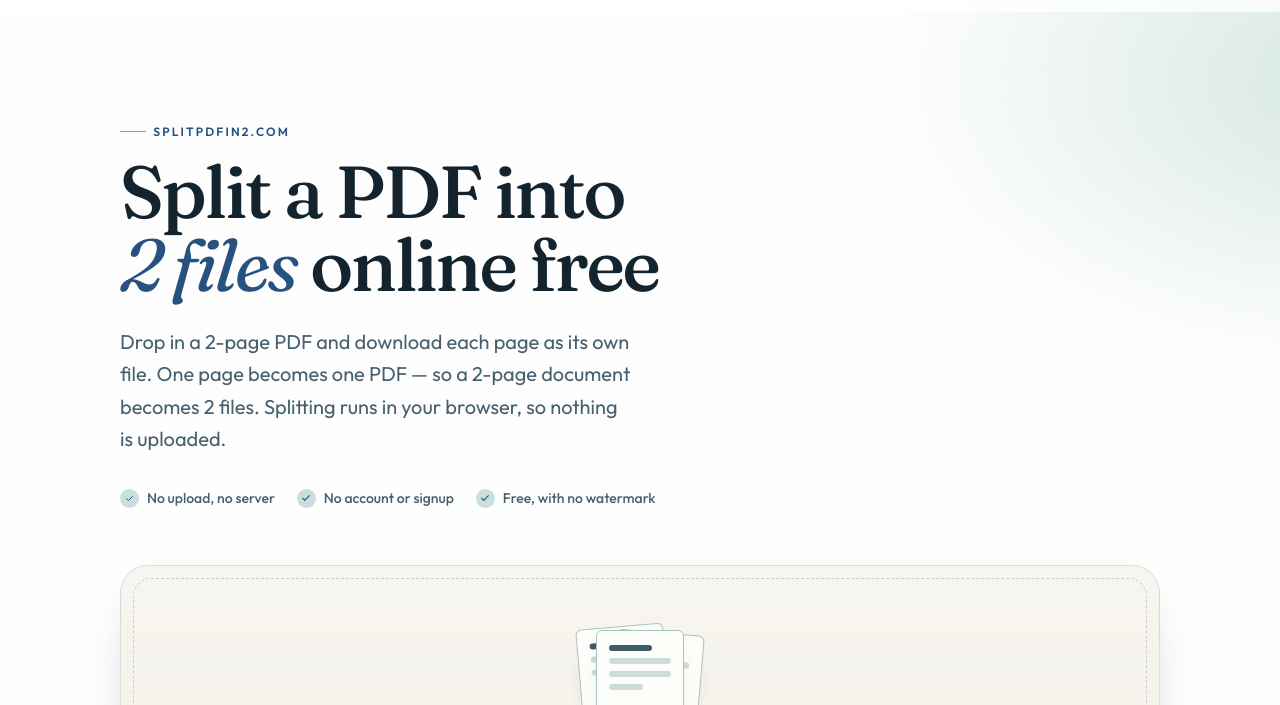
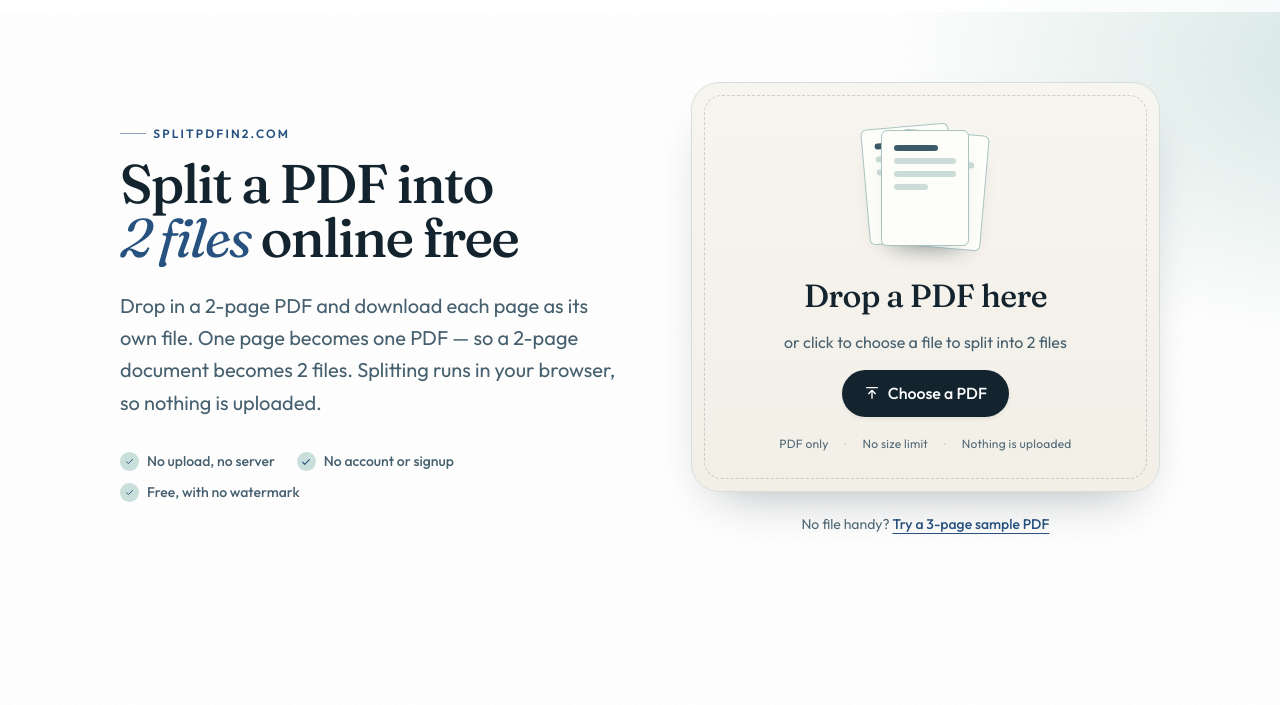
Before and after one commit to Tchoukoualeu/pdf, a website built with Vite: page index.html in a window 1280 px wide. Shown: the part 51-756 px from the top of the page. Built offline with nearby package versions, Linux system fonts and the light colour scheme.

Commit message:
hero v 2

```diff
--- a/index.html
+++ b/index.html
@@ -233,6 +233,7 @@
 
     <div class="app">
       <main>
+        <div class="landing">
           <section class="hero" aria-labelledby="page-title">
             <p class="eyebrow">splitpdfin2.com</p>
             <h1 id="page-title">Split a PDF into <em>2 files</em> online free</h1>
@@ -313,6 +314,7 @@
             <ul id="page-grid" class="page-grid"></ul>
           </div>
           </section>
+        </div>
 
         <section id="how" class="section" aria-labelledby="how-title">
           <div class="section-head">
--- a/src/style.css
+++ b/src/style.css
@@ -563,8 +563,13 @@ p {
 
 /* 6. Hero ------------------------------------------------------------------ */
 
+.landing {
+  display: grid;
+  gap: clamp(28px, 4vw, 48px);
+  padding: clamp(36px, 5.5vw, 80px) 0 clamp(24px, 3.5vw, 40px);
+}
+
 .hero {
-  padding: clamp(56px, 8vw, 104px) 0 clamp(36px, 5vw, 56px);
   max-width: 46rem;
 }
 
@@ -618,6 +623,34 @@ p {
   background: currentColor;
   -webkit-mask: var(--icon-check) center / contain no-repeat;
   mask: var(--icon-check) center / contain no-repeat;
+}
+
+@media (min-width: 900px) {
+  .landing {
+    grid-template-columns: minmax(0, 1.08fr) minmax(320px, 1fr);
+    gap: clamp(36px, 5vw, 64px);
+    align-items: center;
+  }
+
+  .hero {
+    max-width: none;
+  }
+
+  .hero h1 {
+    font-size: clamp(2.2rem, 3vw + 1rem, 3.55rem);
+  }
+
+  .landing .dropzone {
+    min-height: clamp(280px, 32vw, 380px);
+    gap: 18px;
+    padding: clamp(24px, 3vw, 40px) 24px;
+  }
+
+  /* After a split, results need the full row. */
+  .landing:has(#dropzone[hidden]) {
+    grid-template-columns: 1fr;
+    align-items: start;
+  }
 }
 
 /* 7. Splitter -------------------------------------------------------------- */
```
Lines whose indentation alone changed are shown as unchanged.
